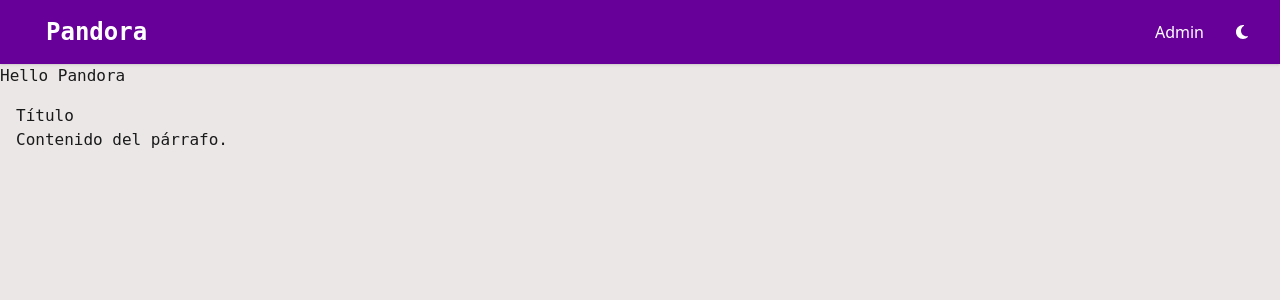
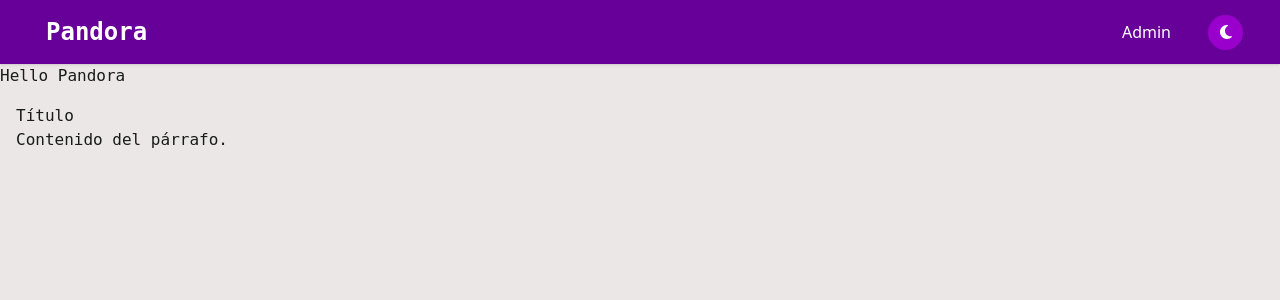
Before and after one commit to PandoraSuite/pandora-admin, a Vue app: page / in a window 1280 px wide. Shown: the top 300 px of the page. Built offline with nearby package versions, Linux system fonts and the light colour scheme.

Commit message:
:lipstick: style(style) Setting toggle button styles.

```diff
--- a/src/style.css
+++ b/src/style.css
@@ -85,3 +85,15 @@
     color: var(--text-primary)
   }
 }
+
+.theme-btn {
+  width: 35px;
+  height: 35px;
+  cursor: pointer;
+  padding: 2px;
+  margin: 5px;
+  display: flex;
+  justify-content: center;
+  align-items: center;
+  background-color: var(--color-tertiary);
+}
```
